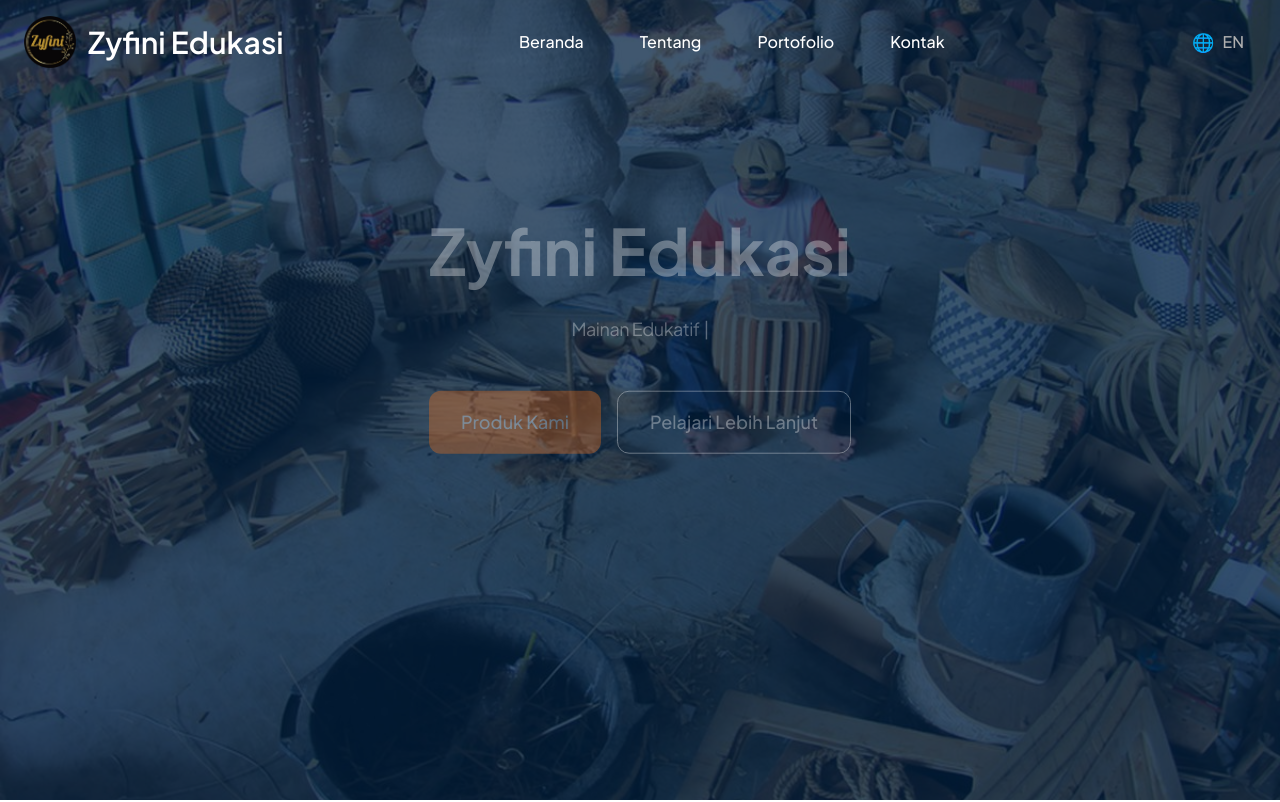
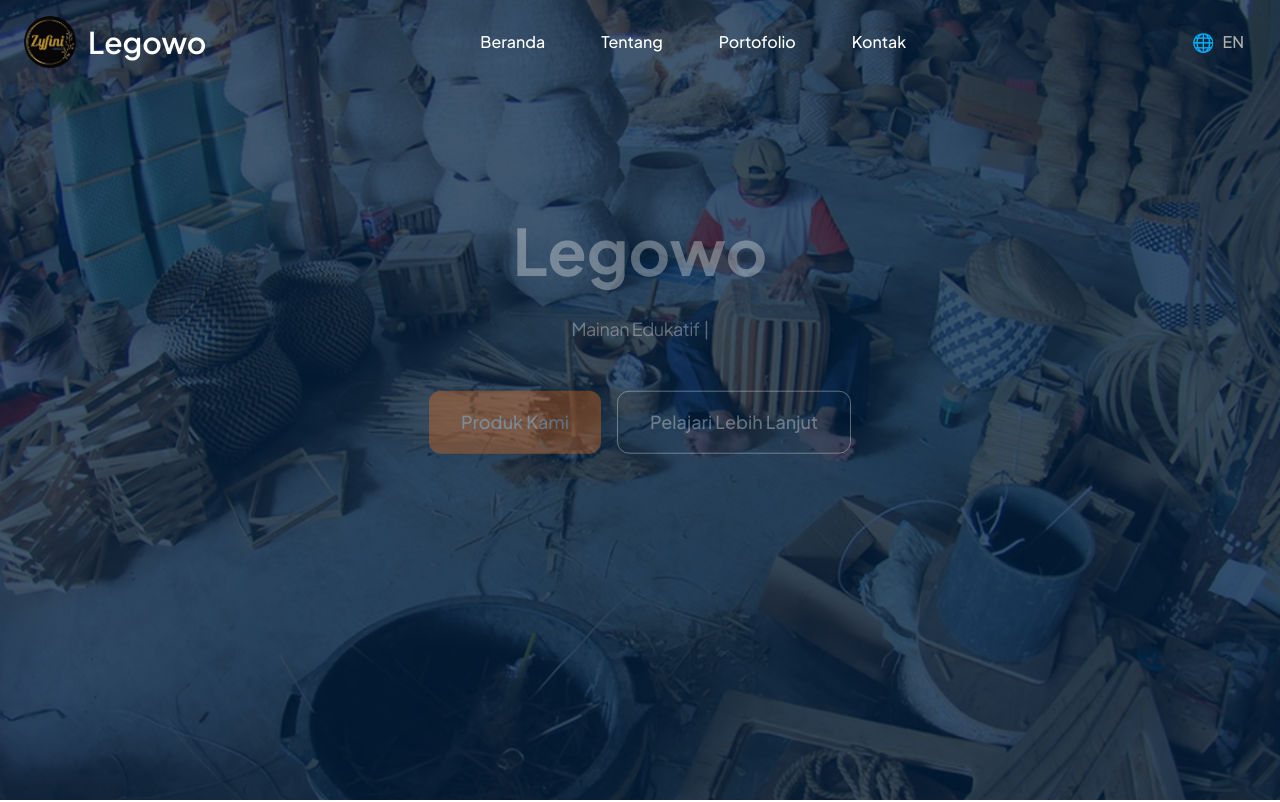
Before and after one commit to iqbalraihanfr/CompanyProfile_UMKM_Legowo, a Next.js app: page / in a window 1280 px wide. Shown: the top 802 px of the page. Built offline with nearby package versions, Linux system fonts and the light colour scheme.

Commit message:
change company name

```diff
--- a/contexts/language-context.tsx
+++ b/contexts/language-context.tsx
@@ -18,10 +18,10 @@ const translations = {
             portfolio: "Portfolio",
             contact: "Contact",
             getStarted: "Get Started",
-            brand: "Zyfini Education",
+            brand: " Legowo",
         },
         hero: {
-            title: "Zyfini Education",
+            title: "Legowo",
             flipWords: [
                 "Foster Creativity from an Early Age",
                 "Build Safe & Educational Playgrounds",
@@ -44,7 +44,7 @@ const translations = {
             label4: "Support Available",
         },
         featuressec: {
-            title: "Why Choose Zyfini Education?",
+            title: "Why Choose Legowo?",
             words: "We provide high-quality educational and decorative products to support children's learning and development holistically, while also enhancing your business with creative and functional solutions.",
             cardtitle1: "Innovative Products",
             cardwords1: "We continuously innovate in providing educational teaching aids (APE), indoor and outdoor play equipment, and home decorations that support child development and family comfort.",
@@ -55,13 +55,13 @@ const translations = {
 
         },
         aboutsec: {
-            title: "About Zyfini Edukasi",
-            words: "Established in 2018, Zyfini Edukasi has been a partner for MSMEs, schools, and institutions in need of educational teaching aids and business essentials such as indoor & outdoor APE, swings, home decor, data boards, and business stands.",
+            title: "About Legowo",
+            words: "Established in 2018, Legowo has been a partner for MSMEs, schools, and institutions in need of educational teaching aids and business essentials such as indoor & outdoor APE, swings, home decor, data boards, and business stands.",
 
         },
         companystory: {
             title0: "Our Story",
-            words1: "Founded in 2018, Zyfini Edukasi is a small enterprise (UKM) that manufactures educational toys made of wood and metal. We are committed to providing safe, high-quality products that holistically support children's development—cognitively, motorically, and socially.",
+            words1: "Founded in 2018, Legowo is a small enterprise (UKM) that manufactures educational toys made of wood and metal. We are committed to providing safe, high-quality products that holistically support children's development—cognitively, motorically, and socially.",
             words2: "With over 5 years of experience, we have gained the trust of many institutions and schools to provide indoor and outdoor educational play equipment (APE), learning space decorations, and other supporting tools.",
 
             title1: "Our Mission",
@@ -130,7 +130,7 @@ const translations = {
             },
         },
         footer: {
-            title: "Zyfini Edukasi",
+            title: "Legowo",
             subtitle: "Building the future of technology, one project at a time.",
         },
 
@@ -143,10 +143,10 @@ const translations = {
             portfolio: "Portofolio",
             contact: "Kontak",
             getStarted: "Mulai Sekarang",
-            brand: "Zyfini Edukasi",
+            brand: "Legowo",
         },
         hero: {
-            title: "Zyfini Edukasi",
+            title: "Legowo",
             flipWords: [
                 "Menumbuhkan Kreativitas Anak Sejak Dini",
                 "Membangun Ruang Bermain Edukatif & Aman",
@@ -168,7 +168,7 @@ const translations = {
             label4: "Dukungan Tersedia",
         },
         featuressec: {
-            title: "Mengapa Memilih Zyfini Edukasi?",
+            title: "Mengapa Memilih Legowo?",
             words: "Kami menghadirkan produk edukatif dan dekoratif berkualitas tinggi untuk mendukung proses belajar dan pengembangan anak secara menyeluruh, serta menunjang usaha Anda dengan solusi kreatif dan fungsional.",
             cardtitle1: "Produk Inovatif",
             cardwords1: "Kami terus berinovasi dalam menyediakan alat peraga edukatif (APE), permainan luar dan dalam ruangan, serta dekorasi rumah yang mendukung perkembangan anak dan kenyamanan keluarga.",
@@ -178,12 +178,12 @@ const translations = {
             cardwords3: "Dipercaya oleh ratusan sekolah, PAUD, TK, dan UMKM di seluruh Indonesia dengan lebih dari 500+ proyek dan pemesanan sukses.",
         },
         aboutsec: {
-            title: "Tentang Zyfini Edukasi",
-            words: " Berdiri sejak 2018, Zyfini Edukasi hadir sebagai mitra UMKM, sekolah, dan institusi yang membutuhkan solusi alat peraga edukatif dan kebutuhan usaha seperti APE indoor & outdoor, ayunan, home decor, papan data, serta stand usaha.",
+            title: "Tentang Legowo",
+            words: " Berdiri sejak 2018, Legowo hadir sebagai mitra UMKM, sekolah, dan institusi yang membutuhkan solusi alat peraga edukatif dan kebutuhan usaha seperti APE indoor & outdoor, ayunan, home decor, papan data, serta stand usaha.",
         },
         companystory: {
             title0: "Cerita Kami",
-            words1: " Zyfini Edukasi berdiri sejak 2018 sebagai UKM yang memproduksi mainan edukatif dari kayu dan besi. Kami berkomitmen menghadirkan produk yang aman, berkualitas, dan mendukung tumbuh kembang anak secara menyeluruh—baik dari sisi kognitif, motorik, maupun sosial.",
+            words1: " Legowo berdiri sejak 2018 sebagai UKM yang memproduksi mainan edukatif dari kayu dan besi. Kami berkomitmen menghadirkan produk yang aman, berkualitas, dan mendukung tumbuh kembang anak secara menyeluruh—baik dari sisi kognitif, motorik, maupun sosial.",
             words2: "  Dengan pengalaman lebih dari 5 tahun, kami telah dipercaya oleh banyak institusi dan sekolah untuk menyediakan alat permainan edukatif (APE) indoor dan outdoor, dekorasi ruang belajar, serta perlengkapan pendukung lainnya.",
             title1: "Misi Kami",
             words3: "Mendukung Tumbuh Kembang & Kreativitas",
@@ -248,7 +248,7 @@ const translations = {
             },
         },
         footer: {
-            title: "Zyfini Edukasi",
+            title: "Legowo",
             subtitle: "Membangun masa depan teknologi, satu proyek demi satu.",
         },
     },
```
